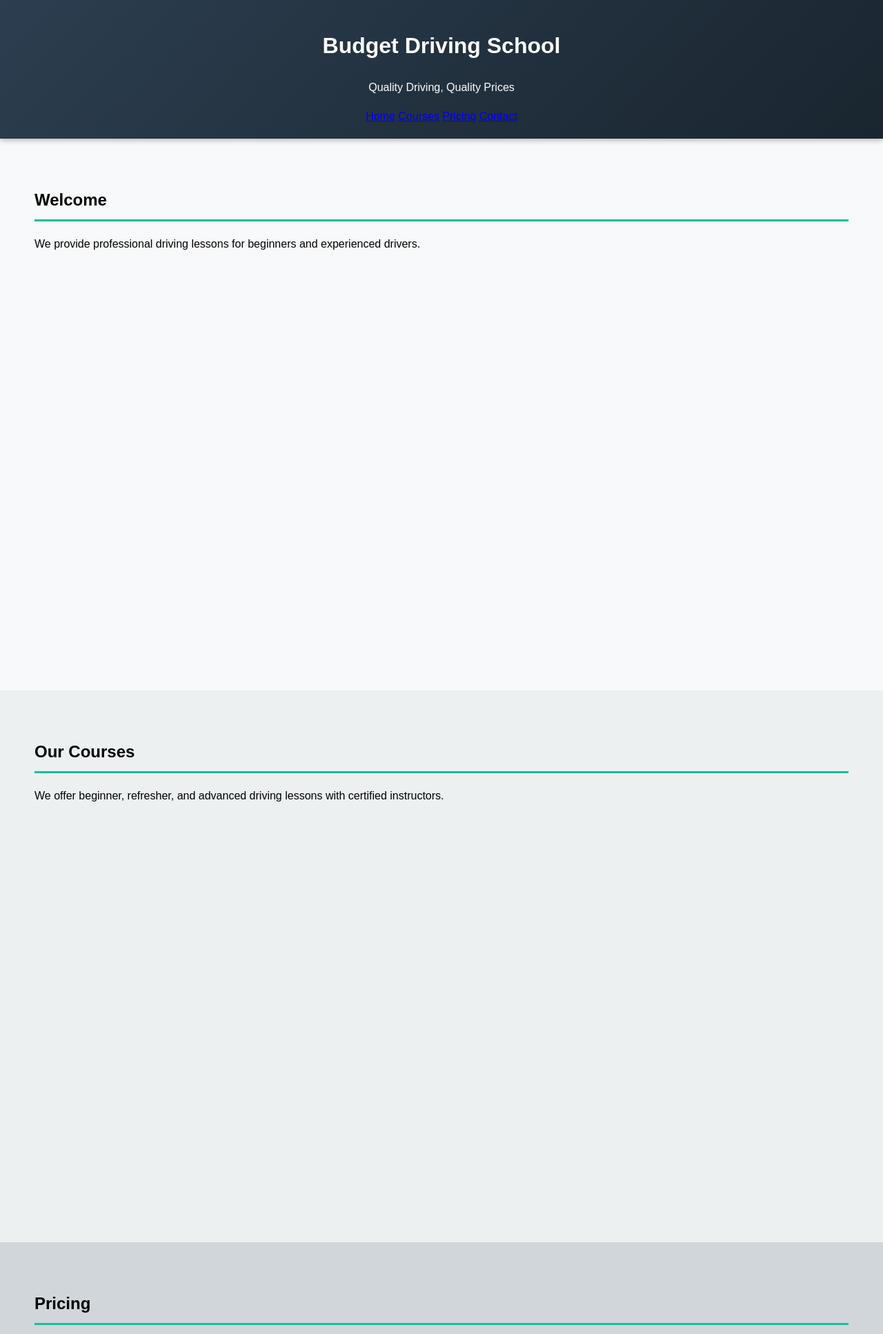
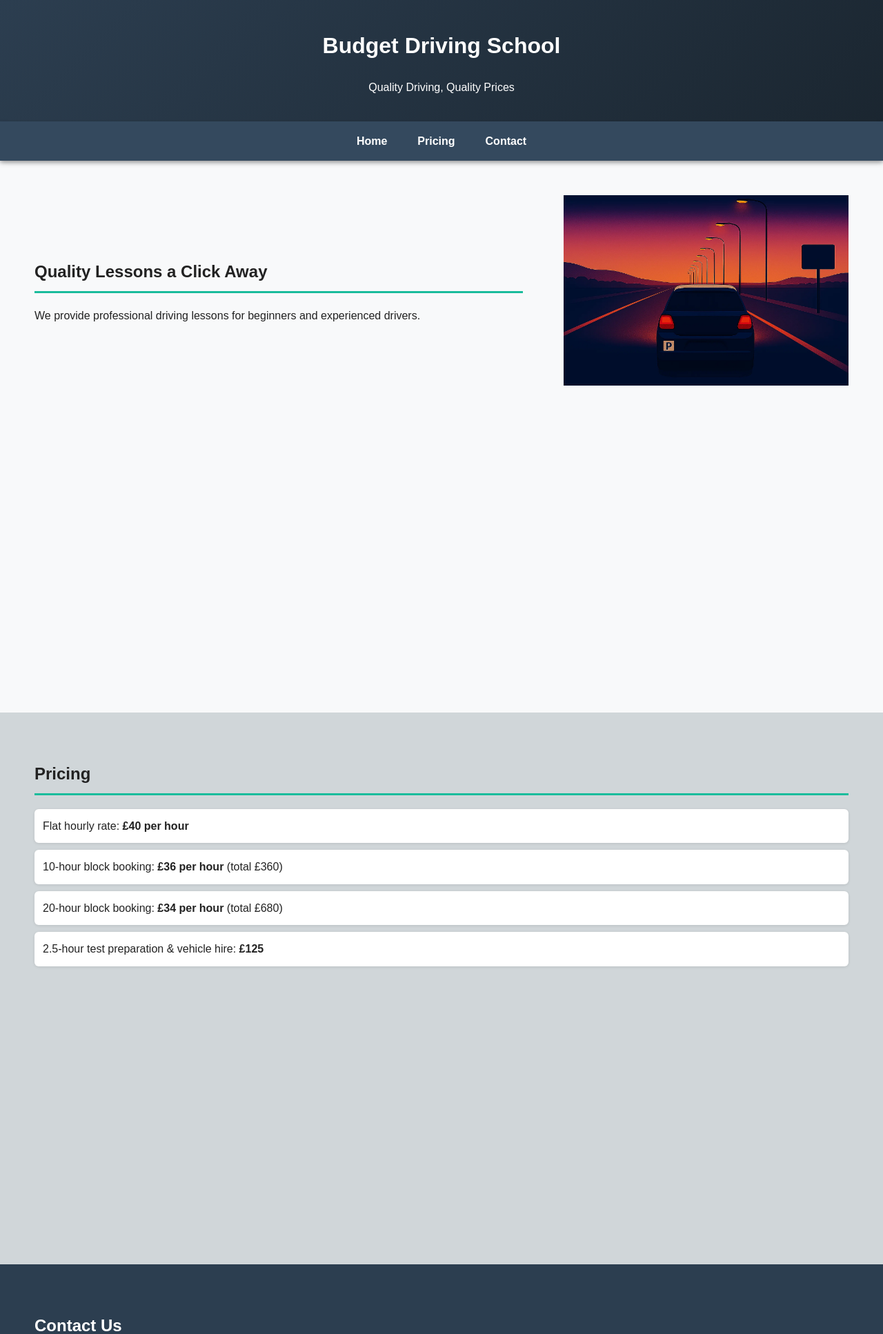
Before and after one commit to sad-sys/budgetDrivingSchool, a Django app: page / in a window 1280 px wide. Shown: the top 1934 px of the page at 69% size. Run offline with Django 5.2, Linux system fonts and the light colour scheme.

Commit message:
Added picture and phase in

```diff
--- a/main/templates/main/index.html
+++ b/main/templates/main/index.html
@@ -1,115 +1,187 @@
+{% load static %}
 <!DOCTYPE html>
 <html lang="en">
 <head>
-    <meta charset="UTF-8">
-    <meta name="viewport" content="width=device-width, initial-scale=1.0">
+  <meta charset="UTF-8" />
+  <meta name="viewport" content="width=device-width, initial-scale=1.0"/>
   <title>Budget Driving School</title>
   <style>
+    :root {
+      --header-height: 110px;
+      --brand-dark: #2c3e50;
+      --brand-darker: #1a252f;
+      --brand-accent: #1abc9c;
+      --nav-bg: #34495e;
+    }
+
     html {
       scroll-behavior: smooth;
-            scroll-padding-top: 157px;
+      scroll-padding-top: var(--header-height);
     }
+
     body {
       font-family: Arial, sans-serif;
       margin: 0;
       line-height: 1.6;
+      background: #f8f9fa;
+      color: #222;
     }
+
+    /* Header + Nav */
     header {
-            background: linear-gradient(135deg, #2c3e50, #1a252f);
-            color: white;
-            padding: 20px;
-            text-align: center;
       position: sticky;
       top: 0;
       z-index: 1000;
+      background: linear-gradient(135deg, var(--brand-dark), var(--brand-darker));
+      color: #fff;
       box-shadow: 0 2px 8px rgba(0,0,0,0.3);
+      min-height: var(--header-height);
+    }
+    .header-inner {
+      padding: 20px;
+      text-align: center;
     }
     nav {
-            background-color: #34495e;
+      background: var(--nav-bg);
       display: flex;
       justify-content: center;
       gap: 20px;
       padding: 10px 0;
-            position: sticky;
-            top: 70px;
-            z-index: 999;
       box-shadow: 0 2px 6px rgba(0,0,0,0.2);
     }
     nav a {
-            color: white;
+      color: #fff;
       text-decoration: none;
       font-weight: bold;
       padding: 6px 12px;
       border-radius: 4px;
-            transition: background-color 0.3s ease;
+      transition: background-color 0.25s ease, transform 0.1s ease;
     }
     nav a:hover {
-            background-color: #1abc9c;
-            color: white;
+      background: var(--brand-accent);
+      color: #fff;
+      transform: translateY(-1px);
     }
+
+    /* Sections */
     section {
       min-height: 100vh;
       padding: 50px;
       box-sizing: border-box;
+      background: #fff;
     }
-        #home {
-            background-color: #f8f9fa;
-        }
-        #courses {
-            background-color: #ecf0f1;
-        }
-        #pricing {
-            background-color: #d0d6d9;
-        }
-        #contact {
-            background-color: #2c3e50;
-            color: white;
-        }
+    #home { background: #f8f9fa; }
+    #pricing { background: #d0d6d9; }
+    #contact { background: var(--brand-dark); color: #fff; }
+
     h2 {
-            border-bottom: 3px solid #1abc9c;
+      border-bottom: 3px solid var(--brand-accent);
       padding-bottom: 8px;
       margin-bottom: 20px;
     }
-        footer {
-            background-color: #2c3e50;
-            color: white;
-            text-align: center;
-            padding: 15px;
-            font-size: 0.9rem;
-        }
+
     ul {
-            list-style-type: none;
+      list-style: none;
       padding: 0;
+      margin: 0;
     }
     ul li {
-            background: white;
+      background: #fff;
       padding: 12px;
       margin-bottom: 10px;
       border-radius: 6px;
       box-shadow: 0 1px 4px rgba(0,0,0,0.1);
     }
+    #contact ul li { background: rgba(255,255,255,0.1); box-shadow: none; }
+
+    footer {
+      background: var(--brand-dark);
+      color: #fff;
+      text-align: center;
+      padding: 15px;
+      font-size: 0.9rem;
+    }
+
+    /* Animation */
+    @keyframes fadeInUp {
+      0% { transform: translateY(24px); opacity: 0; }
+      100% { transform: translateY(0); opacity: 1; }
+    }
+    .fadeInUp {
+      animation: fadeInUp 600ms ease-out both;
+    }
+
+    /* Home layout */
+    .home-content {
+    display: flex;
+    justify-content: space-between;
+    align-items: center;
+    gap: 20px;
+    flex-wrap: nowrap; /* stop wrapping unless on small screens */
+    }
+
+    .home-content .text {
+    flex: 1; /* let text take remaining space */
+    max-width: 60%;
+    }
+
+    .home-content .image {
+    flex: 0 0 35%; /* reserve about 35% of the row for the image */
+    display: flex;
+    justify-content: flex-end; /* push the image to the right */
+    }
+
+    .home-content .image img {
+    width: 100%; /* fill the flex container */
+    height: auto;
+    display: block;
+    }
+
+    @media (max-width: 900px) {
+        .home-content {
+            flex-direction: column;
+            text-align: center;
+        }
+        .home-content .text {
+            max-width: 100%;
+        }
+        .home-content .image {
+            flex: unset;
+            justify-content: center;
+        }
+        .home-content .image img {
+            width: 80%;
+            margin-top: 20px;
+        }
+        }
   </style>
 </head>
+
 <body>
-
   <header>
+    <div class="header-inner">
       <h1>Budget Driving School</h1>
       <p>Quality Driving, Quality Prices</p>
-
+    </div>
+    <nav>
       <a href="#home">Home</a>
-        <a href="#courses">Courses</a>
       <a href="#pricing">Pricing</a>
       <a href="#contact">Contact</a>
+    </nav>
   </header>
 
-    <section id="home">
-        <h2>Welcome</h2>
+  <!-- Animate only the main content, not the sticky header -->
+  <main class="fadeInUp">
+    <section id="home" class="home-section">
+      <div class="home-content">
+        <div class="text">
+          <h2>Quality Lessons a Click Away</h2>
           <p>We provide professional driving lessons for beginners and experienced drivers.</p>
-    </section>
-
-    <section id="courses">
-        <h2>Our Courses</h2>
-        <p>We offer beginner, refresher, and advanced driving lessons with certified instructors.</p>
+        </div>
+        <div class="image">
+          <img src="{% static 'main/firstPic.png' %}" alt="First pic">
+        </div>
+      </div>
     </section>
 
     <section id="pricing">
@@ -118,19 +190,21 @@
         <li>Flat hourly rate: <strong>£40 per hour</strong></li>
         <li>10-hour block booking: <strong>£36 per hour</strong> (total £360)</li>
         <li>20-hour block booking: <strong>£34 per hour</strong> (total £680)</li>
-            <li>2.5-hour test preparation & vehicle hire: <strong>£125</strong></li>
+        <li>2.5-hour test preparation &amp; vehicle hire: <strong>£125</strong></li>
       </ul>
     </section>
 
     <section id="contact">
       <h2>Contact Us</h2>
-        <p>Email: info@budgetdrivingschool.com</p>
-        <p>Phone: 01234 567 890</p>
+      <ul>
+        <li>Email: <a href="mailto:fareedrali@yahoo.co.uk">fareedrali@yahoo.co.uk</a></li>
+        <li>Phone: <a href="tel:07411559083">07411 559083</a></li>
+      </ul>
     </section>
+  </main>
 
   <footer>
     &copy; 2025 Budget Driving School. All Rights Reserved.
   </footer>
-
 </body>
 </html>
```
Also changed, not shown: main/static/main/firstPic.png (added). Lines whose indentation alone changed are shown as unchanged.
